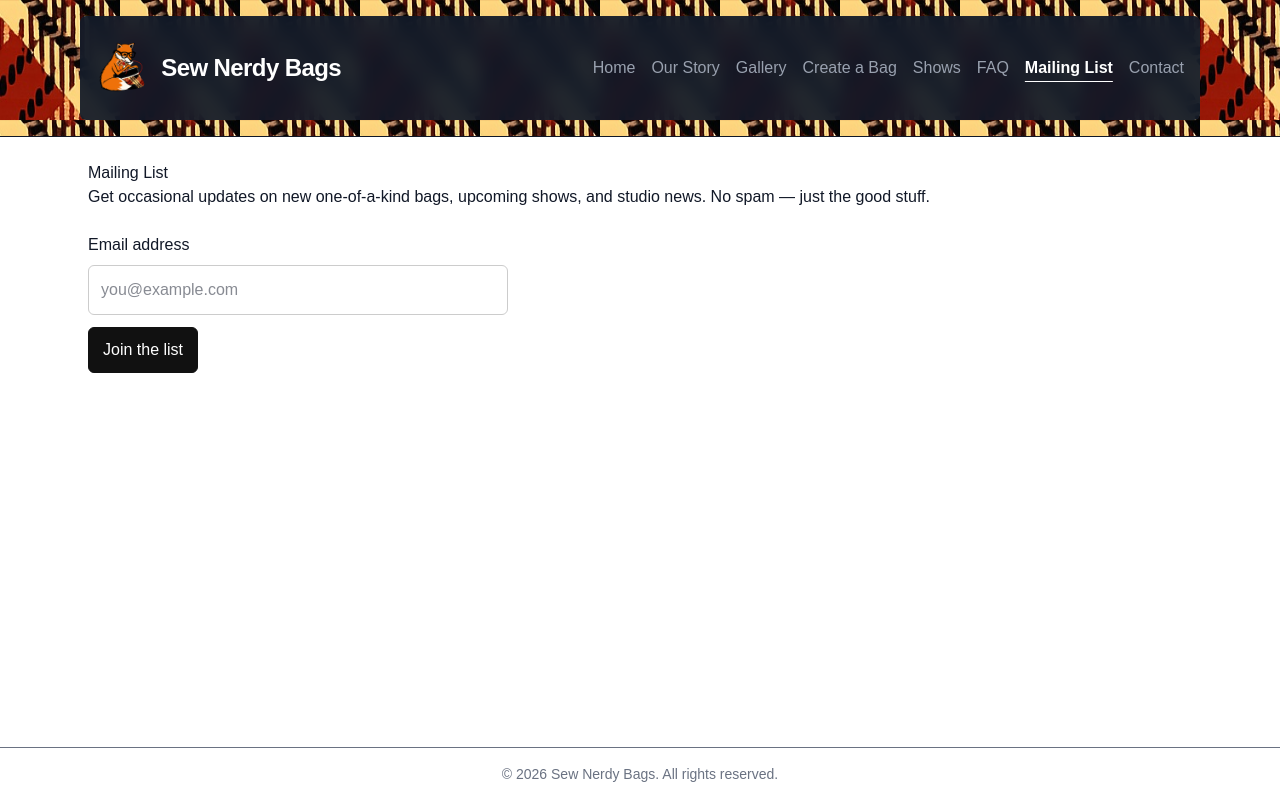
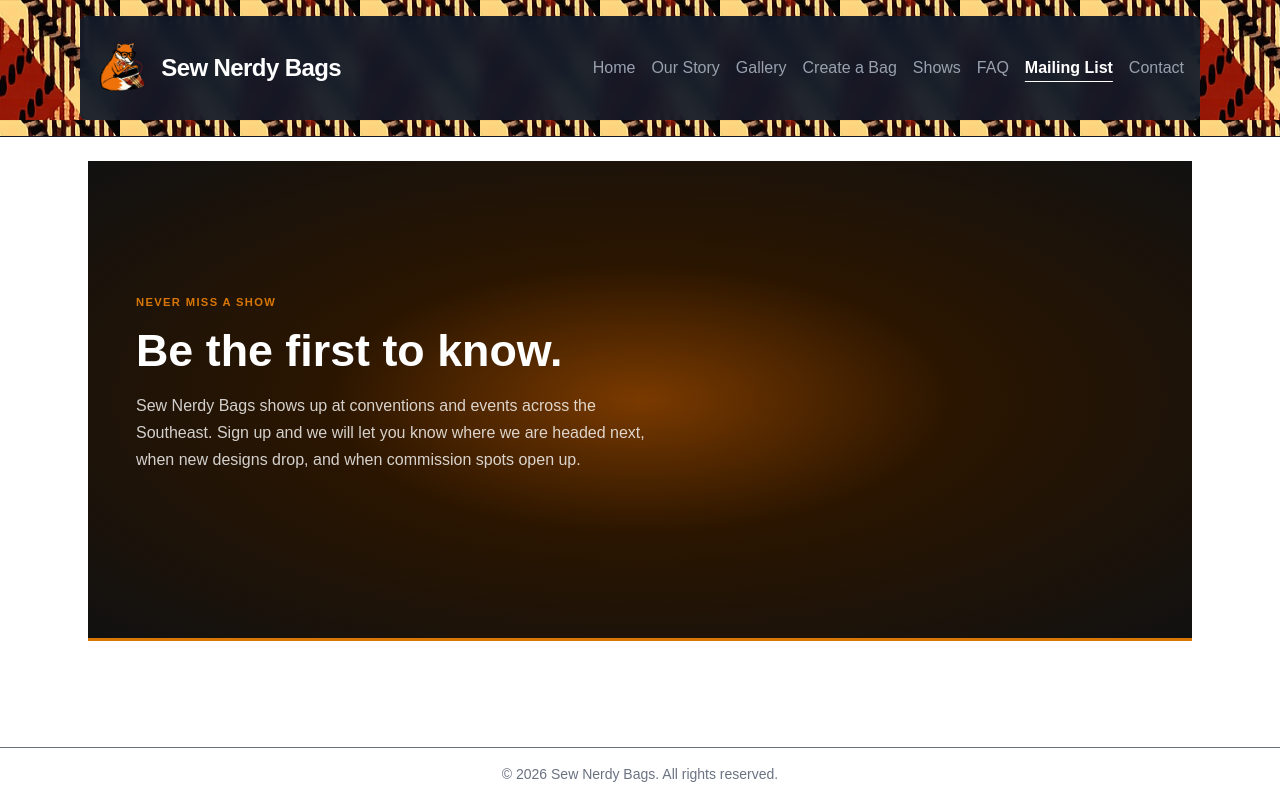
Before and after one commit to kevine824-alt/handbag-site, a Next.js app: page /mailing-list in a window 1280 px wide. Built offline with nearby package versions, Linux system fonts and the light colour scheme.

Commit message:
Add mailing list page and Klaviyo onsite tracking

```diff
--- a/src/app/layout.js
+++ b/src/app/layout.js
@@ -1,5 +1,6 @@
 import "./globals.css";
 import Nav from "./Nav";
+import Script from "next/script";
 
 export const metadata = {
   title: "Handcrafted Bags Studio",
@@ -13,6 +14,12 @@ export const metadata = {
 export default function RootLayout({ children }) {
   return (
     <html lang="en" className="light">
+      <head>
+        <Script
+          src="https://static.klaviyo.com/onsite/js/TMcNs4/klaviyo.js?company_id=TMcNs4"
+          strategy="afterInteractive"
+        />
+      </head>
   <body className="min-h-screen flex flex-col bg-white text-gray-900">
         <header
           className="border-b"
--- a/src/app/mailing-list/page.js
+++ b/src/app/mailing-list/page.js
@@ -1,41 +1,71 @@
+'use client'
+
 export default function MailingListPage() {
   return (
-    <div>
-      <h1>Mailing List</h1>
-      <p>
-        Get occasional updates on new one-of-a-kind bags, upcoming shows, and studio
-        news. No spam — just the good stuff.
-      </p>
+    <main>
+      <section className="ml-hero">
+        <div className="ml-hero-inner">
+          <p className="ml-eyebrow">Never miss a show</p>
+          <h1>Be the first to know.</h1>
+          <p className="ml-sub">
+            Sew Nerdy Bags shows up at conventions and events across the Southeast. Sign up and we will let you know where we are headed next, when new designs drop, and when commission spots open up.
+          </p>
+          <div className="ml-form-wrap">
+            <div className="klaviyo-form-XdKNJt"></div>
+          </div>
+        </div>
+      </section>
 
-      <form style={{ marginTop: 24, maxWidth: 420 }}>
-        <label style={{ display: "block", marginBottom: 8 }}>
-          Email address
-        </label>
-        <input
-          type="email"
-          placeholder="you@example.com"
-          style={{
-            width: "100%",
-            padding: 12,
-            border: "1px solid #ccc",
-            borderRadius: 6,
-            marginBottom: 12,
-          }}
-        />
-        <button
-          type="submit"
-          style={{
-            padding: "10px 14px",
-            borderRadius: 6,
-            border: "1px solid #111",
-            background: "#111",
-            color: "#fff",
-            cursor: "pointer",
-          }}
-        >
-          Join the list
-        </button>
-      </form>
-    </div>
-  );
+      <style jsx>{`
+        .ml-hero {
+          background: radial-gradient(ellipse at center, #7a3a00 0%, #2a1500 40%, #111 100%);
+          border-bottom: 3px solid #d97706;
+          padding: 4rem 3rem 4rem;
+          min-height: 60vh;
+          display: flex;
+          align-items: center;
+        }
+        .ml-hero-inner {
+          max-width: 640px;
+          width: 100%;
+        }
+        .ml-eyebrow {
+          font-size: 0.7rem;
+          font-weight: 700;
+          letter-spacing: 0.12em;
+          text-transform: uppercase;
+          color: #d97706;
+          margin-bottom: 1rem;
+        }
+        .ml-hero h1 {
+          font-size: 2.8rem;
+          font-weight: 700;
+          color: #fff;
+          line-height: 1.1;
+          margin-bottom: 1rem;
+        }
+        .ml-sub {
+          font-size: 1rem;
+          color: #fff;
+          opacity: 0.8;
+          line-height: 1.7;
+          max-width: 520px;
+          margin-bottom: 2rem;
+        }
+        .ml-form-wrap {
+          max-width: 520px;
+        }
+
+        @media (max-width: 768px) {
+          .ml-hero {
+            padding: 2.5rem 1.5rem;
+            min-height: auto;
+          }
+          .ml-hero h1 {
+            font-size: 2rem;
+          }
+        }
+      `}</style>
+    </main>
+  )
 }
```
